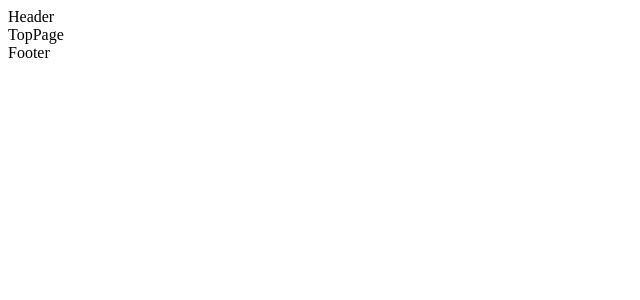
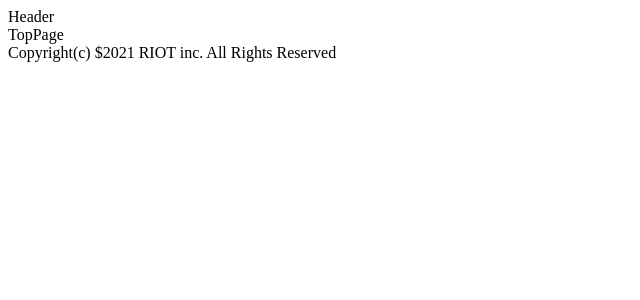
Before and after one commit to kimuniiii/Personal-Development, a Next.js app in the folder packages/client/: page / in a window 1280 px wide. Shown: the top 300 px of the page, without its empty margins (0-640 px from the left). Built offline with nearby package versions, Linux system fonts and the light colour scheme.

Commit message:
Footerの文字を「Copyright(c)」から始まる正式表記に変更

```diff
--- a/packages/client/src/components/templates/CommonTemplate/CommonFooter/index.tsx
+++ b/packages/client/src/components/templates/CommonTemplate/CommonFooter/index.tsx
@@ -1,5 +1,9 @@
 import type { VFC } from "react";
 
 export const CommonFooter: VFC = () => {
-  return <footer>Footer</footer>;
+  return (
+    <footer>
+      Copyright(c) ${new Date().getFullYear()} RIOT inc. All Rights Reserved
+    </footer>
+  );
 };
```
